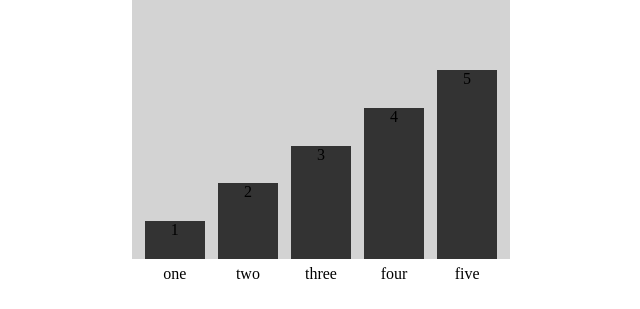
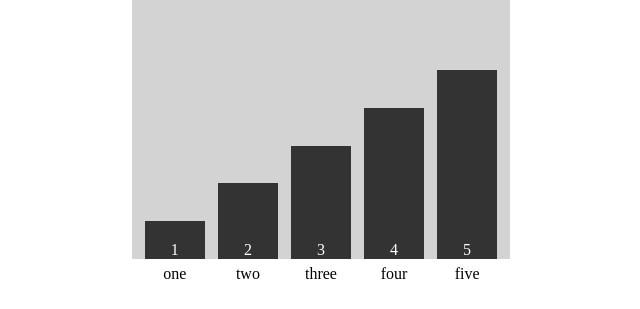
Before and after one commit to albho/bar-charts, a website: page index.html in a window 1280 px wide. Shown: the part 330-639 px from the top of the page, 319-959 px from the left. Drawn offline with nearby package versions, Linux system fonts and the light colour scheme.

Commit message:
customize bar values label position

```diff
--- a/script.js
+++ b/script.js
@@ -5,6 +5,7 @@ const options = {
   height: "10",
   units: "cm",
   backgroundColor: "lightgrey",
+  barValuesPosition: "flex-end", // flex-start, center, flex-end
   labels: ["one", "two", "three", "four", "five"],
   barsColor: "#333",
 };
@@ -15,7 +16,11 @@ function drawBarChart(data, options, element) {
   // render individual bars
   for (let i = 0; i < data.length; i++) {
     $(element).append(
-      `<div class='bar' id='bar${[i]}' style='height: ${data[i]}${options.units}'><p>${data[i]}</p><p class='barLabel'>${options.labels[i]}</p></div>`
+      `<div class='bar' id='bar${[i]}' style='height: ${data[i]}${
+        options.units
+      }'><p class='barValue'>${data[i]}</p><p class='barLabel'>${
+        options.labels[i]
+      }</p></div>`
     );
   }
 
@@ -35,7 +40,8 @@ function setProperties(options, element) {
   // bar properties
   const barWidth = (1 / data.length) * 80 + "%";
   $(".bar").css("background-color", options.barsColor);
-  $(".bar").css("width", `${barWidth}`);
+  $(".bar").css("width", barWidth);
+  $(".bar").css("align-items", options.barValuesPosition);
 }
 
 // call main function
--- a/styles.css
+++ b/styles.css
@@ -21,12 +21,19 @@ main {
 .bar {
   text-align: center;
   background-color: black;
+  display: flex;
+  justify-content: center;
   position: relative;
+}
+
+.barValue {
+  left: 50%;
+  color: white;
 }
 
 .barLabel {
   position: absolute;
-  bottom: -1.5rem;
   left: 50%;
   transform: translate(-50%);
+  bottom: -1.5rem;
 }
```
